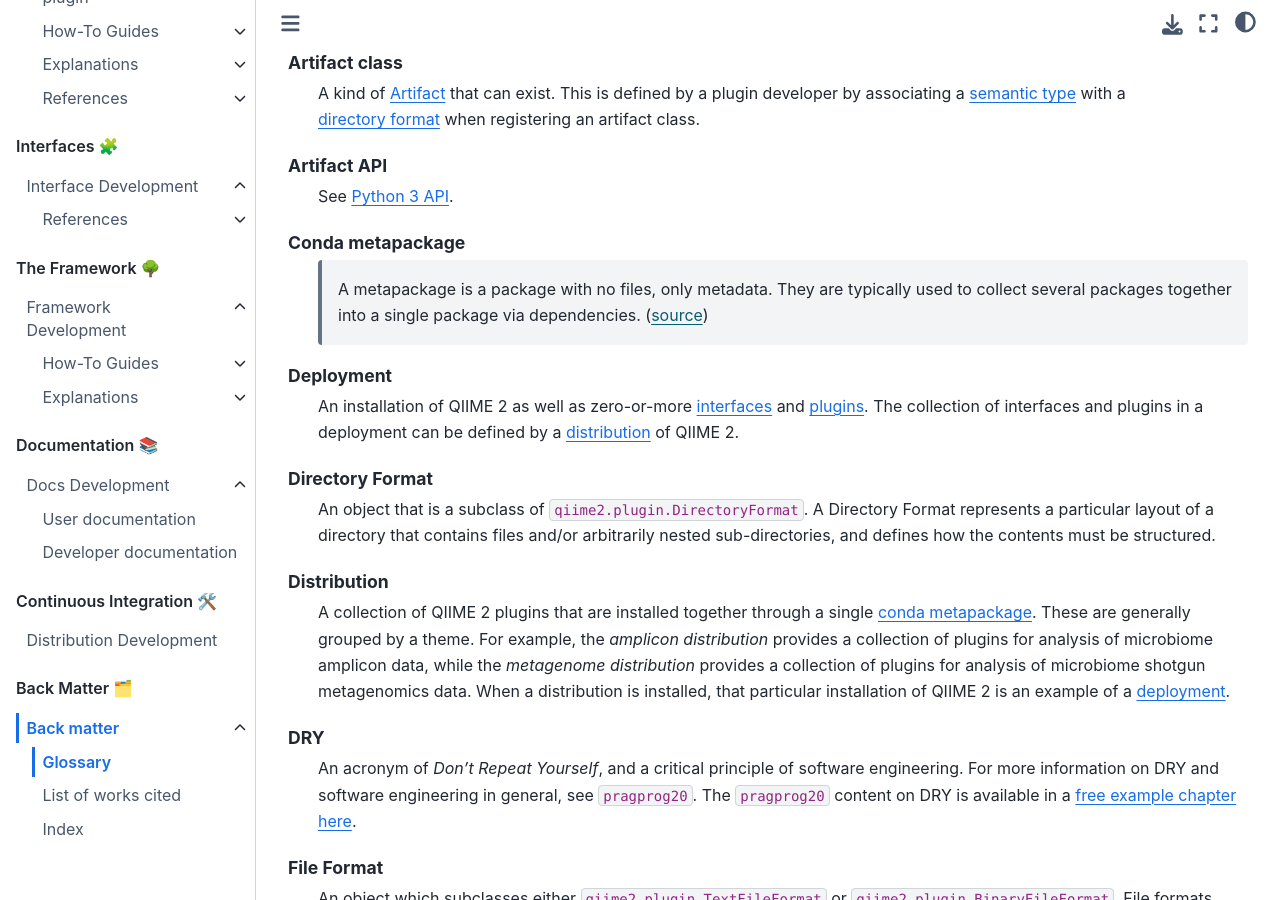
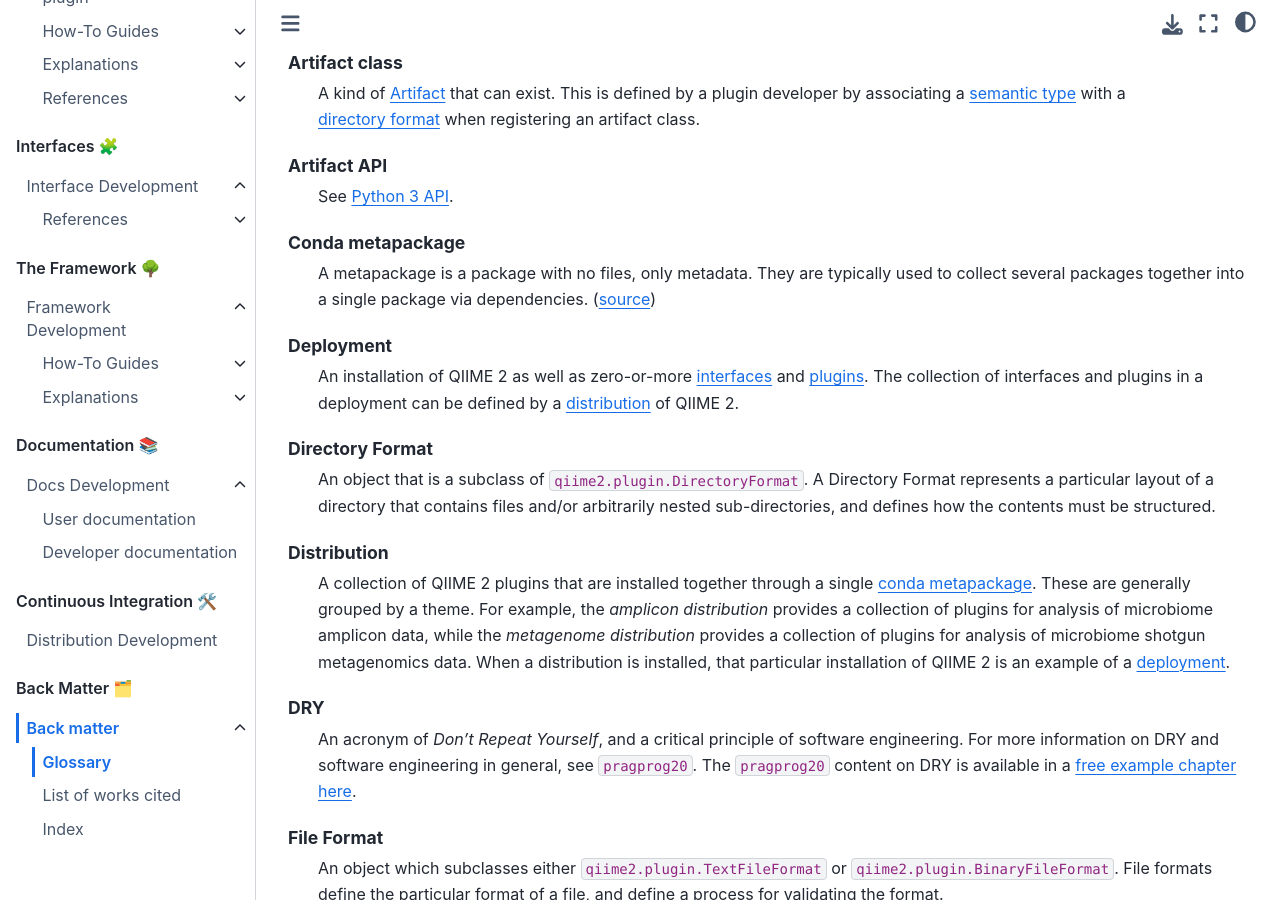
Before and after one commit to caporaso-lab/developing-with-qiime2, a Jupyter Book: the page built from book/back-matter/glossary.md, in a window 1280 px wide and 900 px high, scrolled down 370 px. Built offline with Jupyter Book 1.0.4 settings and Sphinx 7.4.7 and the Sphinx Book theme 1.1.4, drawn with Linux system fonts in a browser that asks for light colours; pages that are not in the unit, such as notebooks, are missing from menus; cross-references to code outside the pages are shown as plain code.

Commit message:
formatting fix

```diff
--- a/book/back-matter/glossary.md
+++ b/book/back-matter/glossary.md
@@ -20,9 +20,9 @@ Artifact API
   See {term}`Python 3 API`.
 
 Conda metapackage
-  > A metapackage is a package  with no  files,  only  metadata.
-  > They are typically used to collect several packages together into a single package via dependencies.
-  > ([source](https://docs.conda.io/projects/conda-build/en/stable/resources/commands/conda-metapackage.html))
+  A metapackage is a package  with no  files,  only  metadata.
+  They are typically used to collect several packages together into a single package via dependencies.
+  ([source](https://docs.conda.io/projects/conda-build/en/stable/resources/commands/conda-metapackage.html))
 
 Deployment
   An installation of QIIME 2 as well as zero-or-more {term}`interfaces <Interface>` and {term}`plugins <Plugin>`.
```
